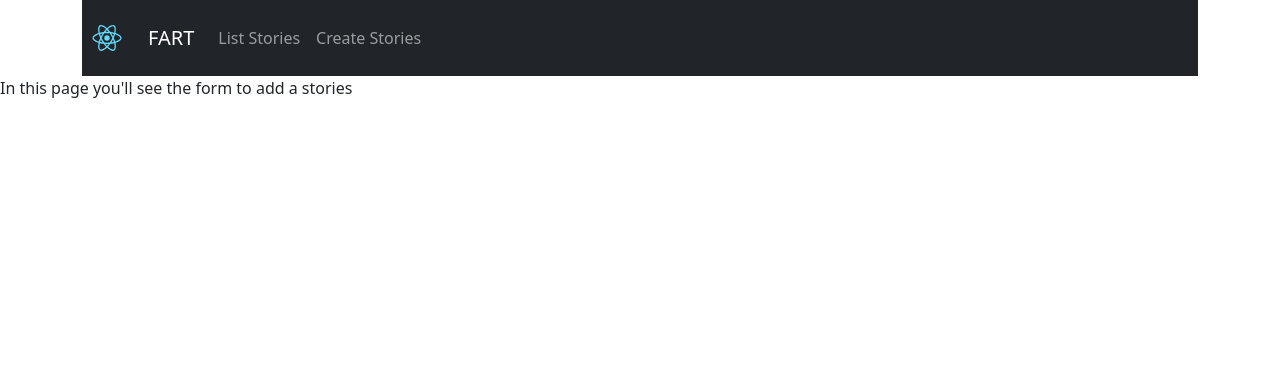
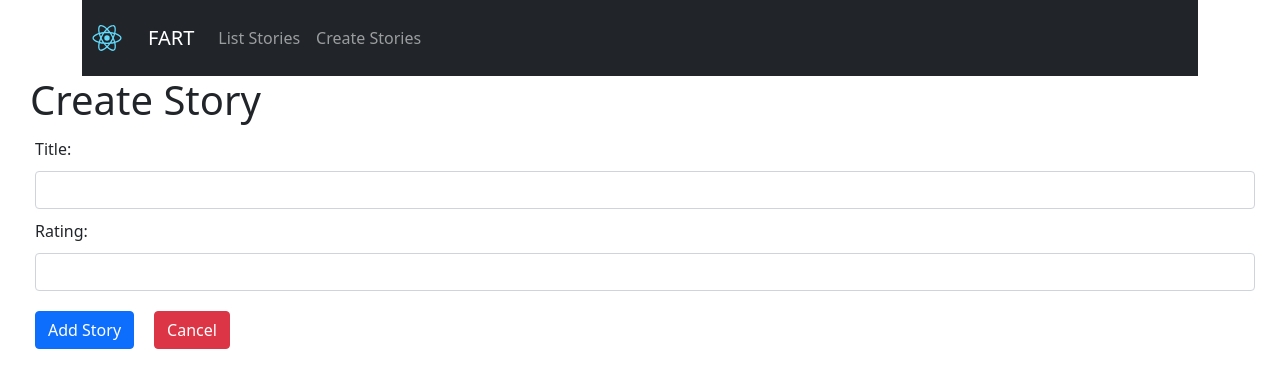
Before and after one commit to scashmore/Writing_Blog, a React (Create React App) app in the folder client/: page /stories/create in a window 1280 px wide. Shown: the top 388 px of the page. Built offline with nearby package versions, Linux system fonts and the light colour scheme.

Commit message:
add stories

```diff
--- a/client/src/pages/StoriesInsert.jsx
+++ b/client/src/pages/StoriesInsert.jsx
@@ -1,12 +1,105 @@
 
 import React, { Component } from 'react'
+import api from '../api'
+
+import styled from 'styled-components'
+
+const Title = styled.h1.attrs({
+    className: 'h1',
+})``
+
+const Wrapper = styled.div.attrs({
+    className: 'form-group',
+})`
+    margin: 0 30px;
+`
+
+const Label = styled.label`
+    margin: 5px;
+`
+
+const InputText = styled.input.attrs({
+    className: 'form-control',
+})`
+    margin: 5px;
+`
+
+const Button = styled.button.attrs({
+    className: `btn btn-primary`,
+})`
+    margin: 15px 15px 15px 5px;
+`
+
+const CancelButton = styled.a.attrs({
+    className: `btn btn-danger`,
+})`
+    margin: 15px 15px 15px 5px;
+`
 
 class StoriesInsert extends Component {
+    constructor(props) {
+        super(props)
+
+        this.state = {
+            title: '',
+            rating: '',
+        }
+    }
+
+    handleChangeInputName = async event => {
+        const title = event.target.value
+        this.setState({ title })
+    }
+
+    handleChangeInputRating = async event => {
+        const rating = event.target.validity.valid
+            ? event.target.value
+            : this.state.rating
+
+        this.setState({ rating })
+    }
+
+    handleIncludeStory = async () => {
+        const { title, rating } = this.state
+        const payload = { title, rating}
+
+        await api.insertStory(payload).then(res => {
+            window.alert(`Story inserted successfully`)
+            this.setState({
+                title: '',
+                rating: '',
+            })
+        })
+    }
+
     render() {
+        const { title, rating } = this.state
         return (
-            <div>
-                <p>In this page you'll see the form to add a stories</p>
-            </div>
+            <Wrapper>
+                <Title>Create Story</Title>
+
+                <Label>Title: </Label>
+                <InputText
+                    type="text"
+                    value={title}
+                    onChange={this.handleChangeInputName}
+                />
+
+                <Label>Rating: </Label>
+                <InputText
+                    type="number"
+                    step="0.1"
+                    lang="en-US"
+                    min="0"
+                    max="10"
+                    pattern="[0-9]+([,\.][0-9]+)?"
+                    value={rating}
+                    onChange={this.handleChangeInputRating}
+                />
+
+                <Button onClick={this.handleIncludeStory}>Add Story</Button>
+                <CancelButton href={'/stories/list'}>Cancel</CancelButton>
+            </Wrapper>
         )
     }
 }
```
